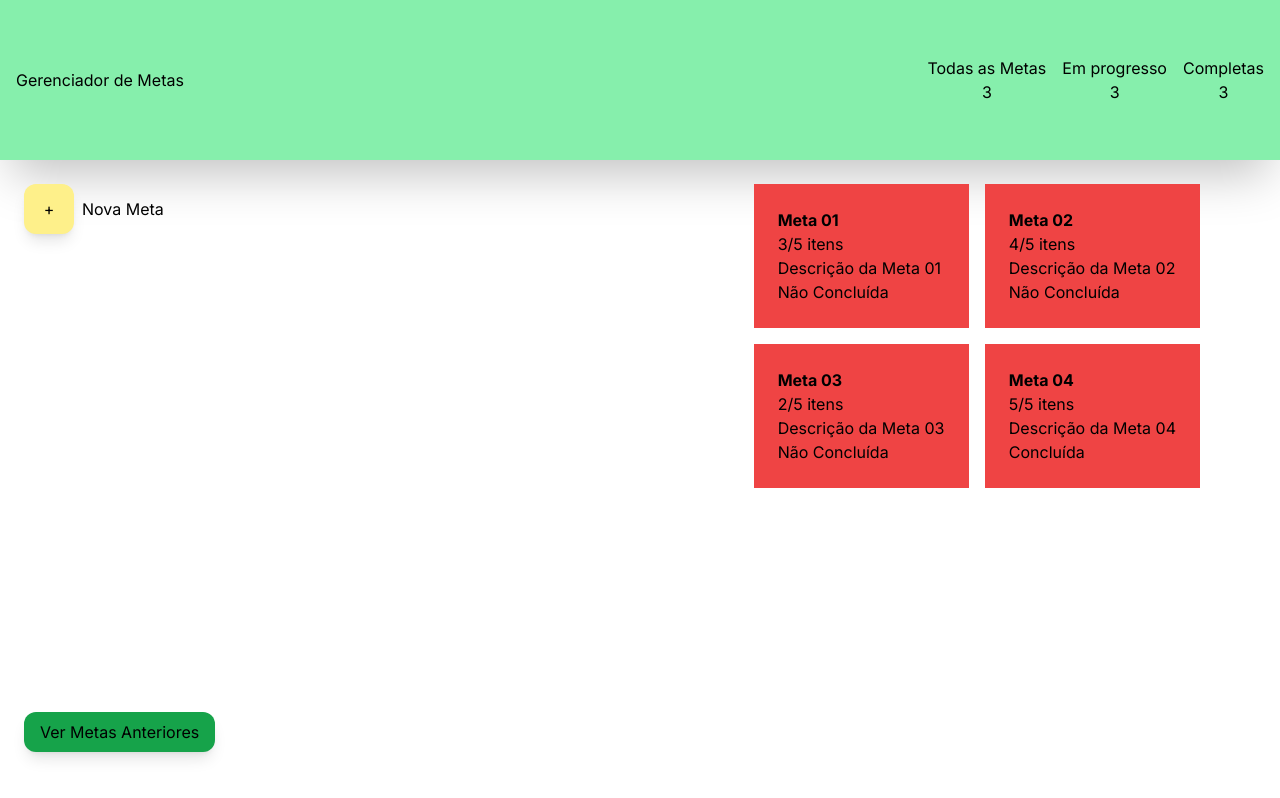
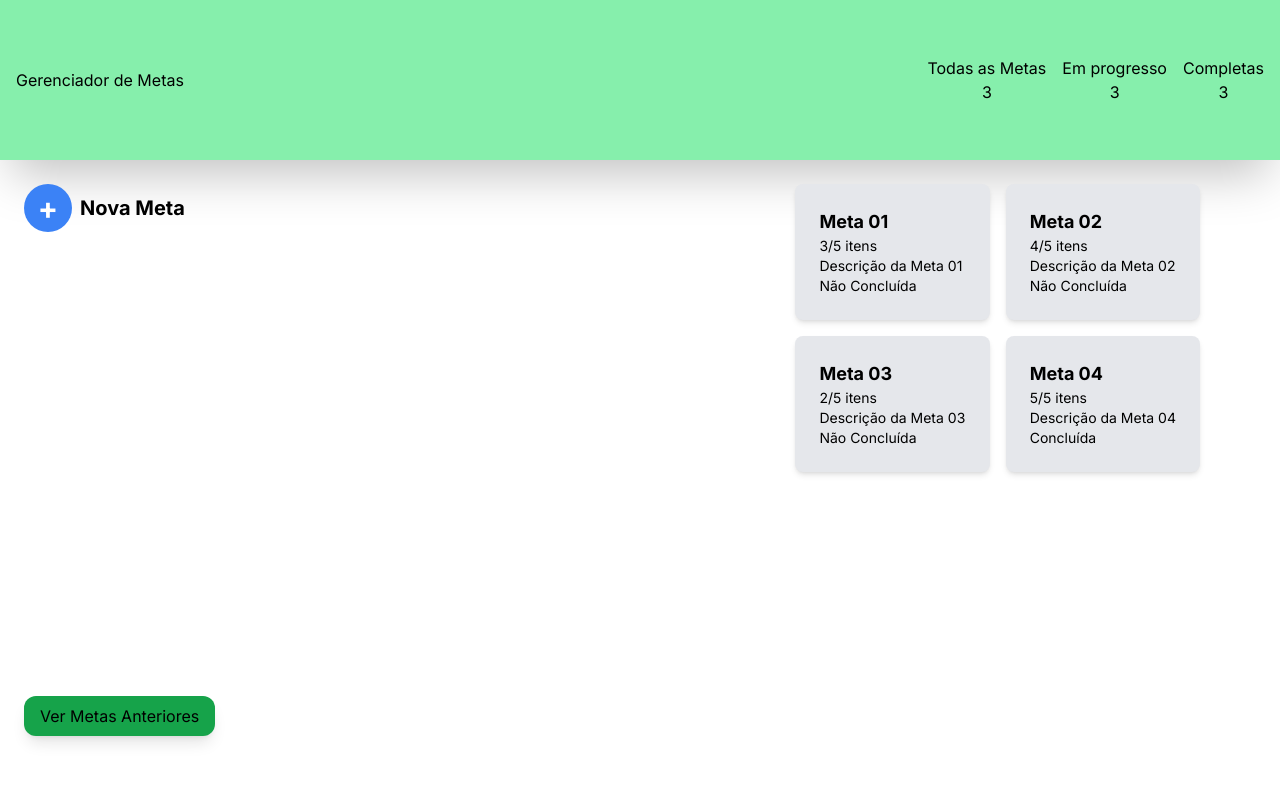
Before and after one commit to yuribodo/goaltracker, a Next.js app: page / in a window 1280 px wide. Built offline with nearby package versions, Linux system fonts and the light colour scheme.

Commit message:
Modal to create goal

```diff
--- a/src/app/(components)/(goals).tsx
+++ b/src/app/(components)/(goals).tsx
@@ -1,6 +1,7 @@
 "use client";
 
 import { useState, useEffect } from 'react';
+import Modal from 'react-modal';
 
 interface Goal {
   id: number;
@@ -13,6 +14,9 @@ interface Goal {
 
 const Goals = () => {
   const [goals, setGoals] = useState<Goal[]>([]);
+  const [modalIsOpen, setModalIsOpen] = useState(false);
+  const [newGoalTitle, setNewGoalTitle] = useState('');
+  const [newGoalDescription, setNewGoalDescription] = useState('');
 
   useEffect(() => {
     const fetchData = async () => {
@@ -32,35 +36,83 @@ const Goals = () => {
 
     const newGoal: Goal = {
       id: goals.length + 1,
-      title: `Meta 0${goals.length + 1}`,
-      description: `Descrição da Meta 0${goals.length + 1}`,
+      title: newGoalTitle,
+      description: newGoalDescription,
       itemsCompleted: 0,
       itemsTotal: 5,
       completed: false
     };
+
     setGoals([...goals, newGoal]);
+    closeModal();
+  };
+
+  const openModal = () => {
+    setModalIsOpen(true);
+  };
+
+  const closeModal = () => {
+    setModalIsOpen(false);
+    setNewGoalTitle('');
+    setNewGoalDescription('');
   };
 
   return (
     <div className="flex justify-between">
       <div className="flex justify-between">
-        <div className="flex  space-x-2 py-6 px-6">
-          <div onClick={addNewGoal} className="flex items-center justify-center cursor-pointer bg-yellow-200 rounded-xl h-[50px] w-[50px] shadow-lg">+</div>
-          <div className="flex items-center w-fit h-[50px]">
-            <h1 className="">Nova Meta</h1>
+        <div className="flex space-x-2 py-6 px-6">
+          <div onClick={openModal} className="flex items-center justify-center cursor-pointer bg-blue-500 rounded-full h-12 w-12 text-white text-3xl font-bold">+</div>
+          <div className="flex h-12  items-center">
+            <h1 className="text-xl font-bold">Nova Meta</h1>
           </div>
         </div>
       </div>
       <div className="grid grid-cols-2 gap-4 mr-20 py-6">
         {goals.map((goal) => (
-          <div key={goal.id} className="px-6 py-6 bg-red-500">
-            <h2 className="font-bold">{goal.title}</h2>
-            <h3>{goal.itemsCompleted}/{goal.itemsTotal} itens</h3>
-            <p>{goal.description}</p>
-            <p>{goal.completed ? 'Concluída' : 'Não Concluída'}</p>
+          <div key={goal.id} className="px-6 py-6 bg-gray-200 rounded-lg shadow-md">
+            <h2 className="font-bold text-lg">{goal.title}</h2>
+            <h3 className="text-sm">{goal.itemsCompleted}/{goal.itemsTotal} itens</h3>
+            <p className="text-sm">{goal.description}</p>
+            <p className="text-sm">{goal.completed ? 'Concluída' : 'Não Concluída'}</p>
           </div>
         ))}
       </div>
+
+      {/* Modal */}
+      <Modal
+        isOpen={modalIsOpen}
+        onRequestClose={closeModal}
+        contentLabel="Modal de Nova Meta"
+        className="modal"
+        overlayClassName="overlay"
+      >
+        <div className="fixed inset-0 flex items-center justify-center z-50">
+          <div className="bg-white rounded-lg p-8 max-w-sm w-full">
+            <h2 className="text-2xl font-bold mb-4">Nova Meta</h2>
+            <form onSubmit={addNewGoal} className="space-y-4">
+              <label className="block text-sm font-medium">Título:</label>
+              <input
+                type="text"
+                value={newGoalTitle}
+                onChange={(e) => setNewGoalTitle(e.target.value)}
+                className="border border-gray-300 rounded-lg p-2 w-full"
+                required
+              />
+              <label className="block text-sm font-medium">Descrição:</label>
+              <textarea
+                value={newGoalDescription}
+                onChange={(e) => setNewGoalDescription(e.target.value)}
+                className="border border-gray-300 rounded-lg p-2 w-full h-20 resize-none"
+                required
+              />
+              <div className="flex justify-end">
+                <button type="submit" className="bg-blue-500 text-white py-2 px-4 rounded-lg hover:bg-blue-600 transition-colors">Salvar Meta</button>
+                <button onClick={closeModal} className="ml-2 border border-gray-300 py-2 px-4 rounded-lg hover:bg-gray-200 transition-colors">Cancelar</button>
+              </div>
+            </form>
+          </div>
+        </div>
+      </Modal>
     </div>
   );
 }
```
Also changed, not shown: package.json (+9 -4 lines), 1 other file (tests, documents, lock files or other folders).
